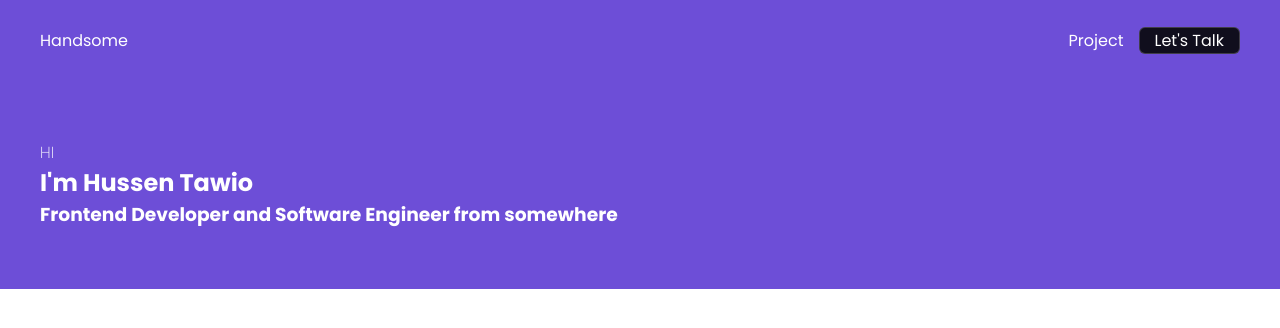
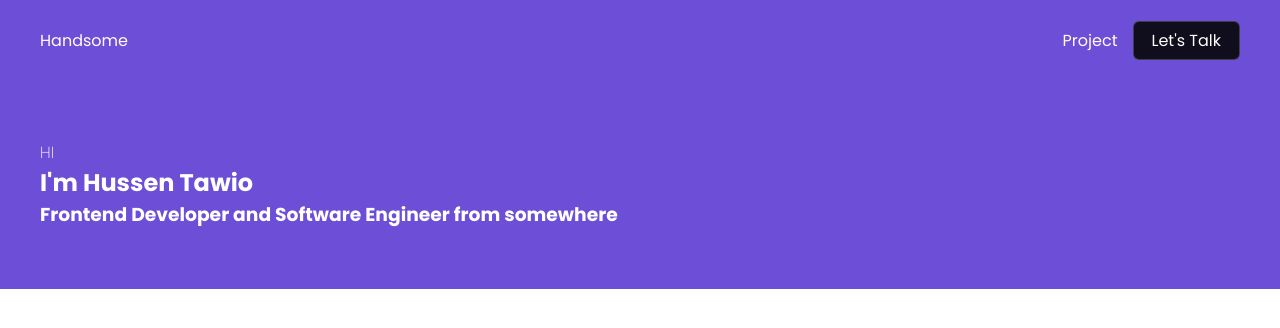
Before and after one commit to huzitaiwo/handsome, a React (Create React App) app: page / in a window 1280 px wide. Shown: the top 328 px of the page. Built offline with nearby package versions, Linux system fonts and the light colour scheme.

Commit message:
styling Navbar

```diff
--- a/src/components/Navbar.css
+++ b/src/components/Navbar.css
@@ -24,7 +24,7 @@
 }
 .navbar .hi {
   border-radius: 6px;
-  padding: 6px px;
+  padding: 6px 18px;
   /* margin-left: 20px; */
   background: #100e1d;
   border: 1px solid rgba(255, 255, 255, 0.2);
```
